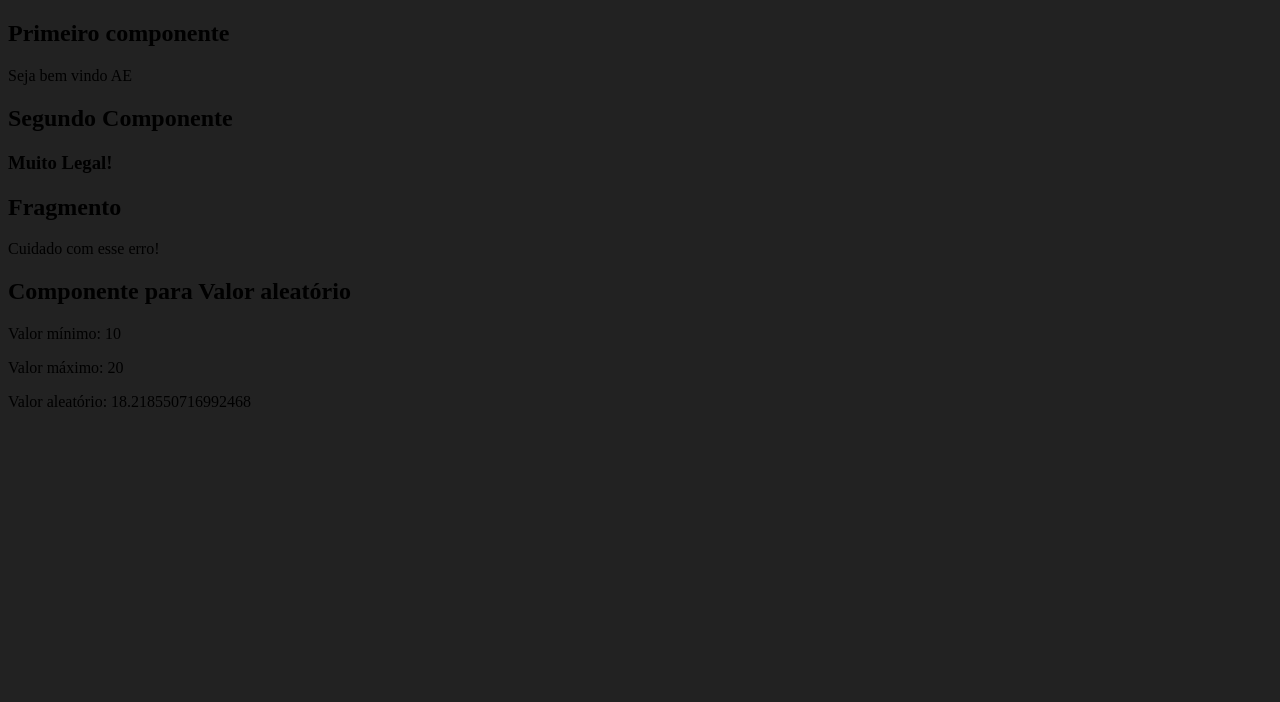
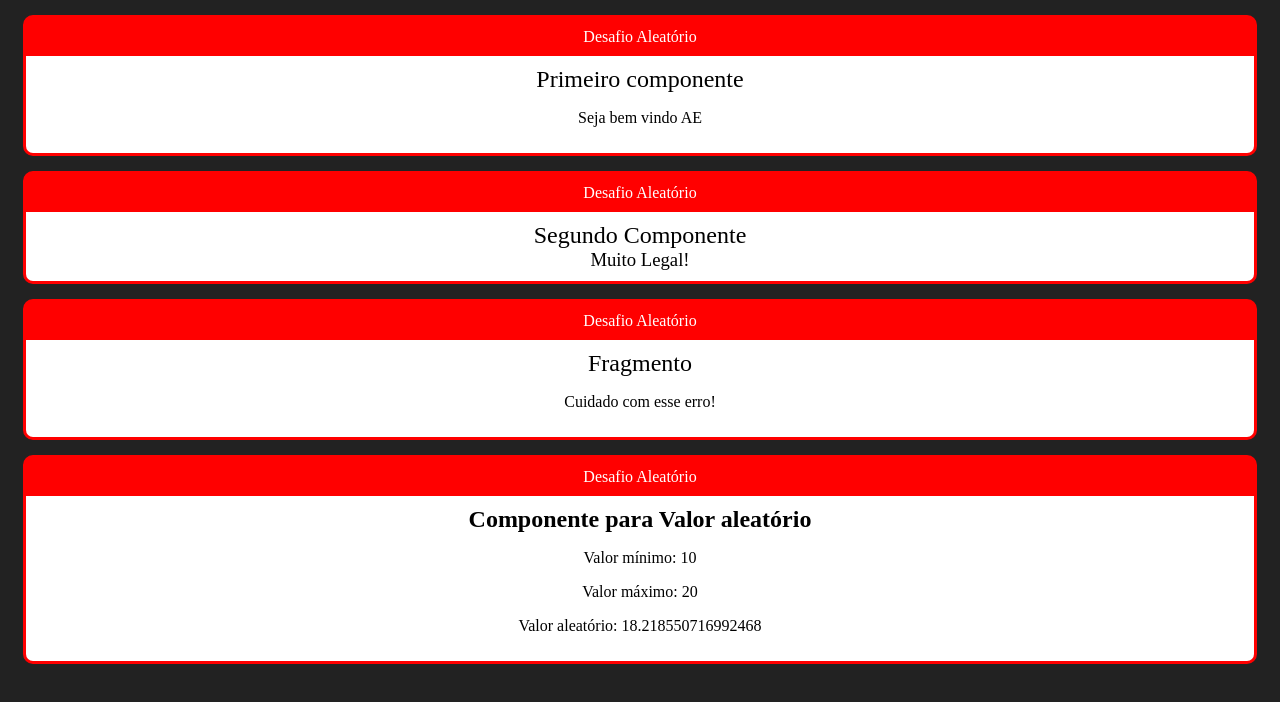
Before and after one commit to felipe-lima-flooxai/react-mod2-fundamentos, a React (Create React App) app: page / in a window 1280 px wide. Shown: the top 702 px of the page. Built offline with nearby package versions, Linux system fonts and the light colour scheme.

Commit message:
feat: adiciona Cards ao programa

```diff
--- a/src/App.jsx
+++ b/src/App.jsx
@@ -3,6 +3,7 @@ import Primeiro from "./components/basicos/Primeiro";
 import ComParametro from "./components/basicos/ComParametro";
 import Fragmento from "./components/basicos/Fragmento";
 import Aleatorio from "./components/basicos/Aleatorio";
+import Card from "./components/layout/Card";
 
 
 
@@ -10,10 +11,23 @@ export default function App(props){
 
 return (
     <div id="app">
-        <Primeiro></Primeiro>
-        <ComParametro titulo="Segundo Componente" subtitulo="Muito Legal!"></ComParametro>
-        <Fragmento></Fragmento>
-        <Aleatorio numeroMin = {10} numeroMax = {20}></Aleatorio>
+
+
+        <Card titulo="Desafio Aleatório">
+            <Primeiro></Primeiro>
+        </Card>
+
+        <Card titulo="Desafio Aleatório">
+            <ComParametro titulo="Segundo Componente" subtitulo="Muito Legal!"></ComParametro>
+        </Card>
+
+        <Card titulo="Desafio Aleatório">
+            <Fragmento></Fragmento>
+        </Card>
+
+        <Card titulo="Desafio Aleatório">
+            <Aleatorio numeroMin = {10} numeroMax = {20}></Aleatorio>
+        </Card>
     </div>
 )
 }
--- a/src/components/basicos/ComParametro.jsx
+++ b/src/components/basicos/ComParametro.jsx
@@ -1,12 +1,12 @@
 
 
-export default function ComParametro(params){
+export default function ComParametro(props){
 
 
 
     return  (
         <div>
-            <h2>{params.titulo}</h2>
-            <h3>{params.subtitulo}</h3>
+            <h2>{props.titulo}</h2>
+            <h3>{props.subtitulo}</h3>
         </div>)
     }
--- /dev/null
+++ b/src/components/layout/Card.css
@@ -0,0 +1,21 @@
+.Card {
+    margin: 15px;
+    background-color: red;
+    border-radius: 10px;
+    overflow: hidden;
+    border: 3px solid red;
+}
+
+.Card .Title {
+    background-color: red;
+    padding: 10px 0px;
+    display: flex;
+    justify-content: center;
+}
+
+.Card .Content {
+    background-color: white;
+    color: #000;
+    padding: 10px;
+    justify-content: center;
+}
--- /dev/null
+++ b/src/components/layout/Card.jsx
@@ -0,0 +1,17 @@
+import React from "react"
+import "./Card.css"
+
+
+export default props =>{
+
+
+    return (
+
+        <div className="Card">
+            <div className="Title">{props.titulo}</div>
+            <div className="Content">
+                {props.children}
+            </div>
+        </div>
+    )
+}
--- a/src/index.css
+++ b/src/index.css
@@ -1,4 +1,15 @@
 body{
+    font-family: Oswald;
     background-color: #222;
+    color: #fff;
+    text-align: center;
+}
 
+
+h1, h2, h3 {
+    font-weight: 200;
 }
+
+h2, h3 {
+    margin:  0;
+}
```
